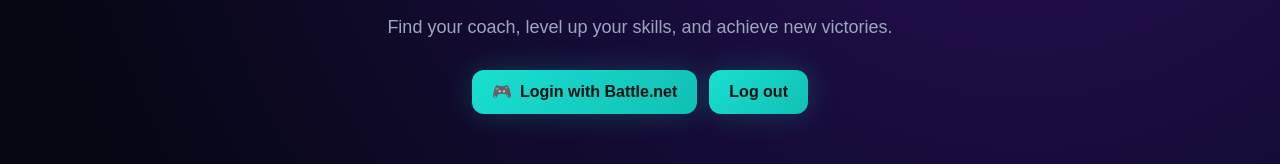
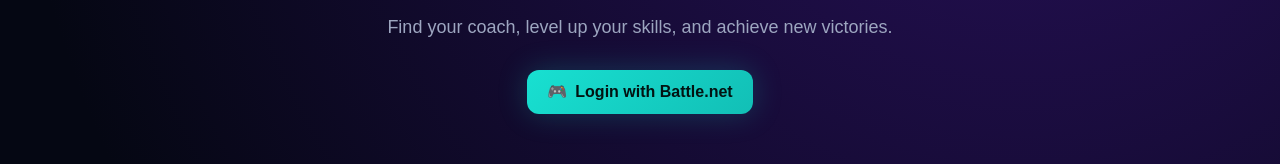
Before and after one commit to vesttrading/gamepro-market, a Next.js app: page / in a window 1280 px wide. Shown: the part 274-438 px from the top of the page. Built offline with nearby package versions, Linux system fonts and the light colour scheme; no server answers.

Commit message:
Refactor button layout for login and logout actions

```diff
--- a/app/page.tsx
+++ b/app/page.tsx
@@ -765,7 +765,7 @@ if (!battlenetId) {
       <section style={{maxWidth:1000,width:"92%",margin:"auto",textAlign:"center",padding:"62px 0 50px"}}>
        <h1 style={{fontSize:"clamp(30px,5vw,55px)",lineHeight:.98,margin:"22px 0 18px"}}>{t.h1}<br/><span style={{background:"linear-gradient(90deg,#fff,#e832ff,#16ddff)",WebkitBackgroundClip:"text",color:"transparent"}}>{t.h2}</span></h1>
         <p style={{maxWidth:690,margin:"auto",color:"#9da6c0",fontSize:18,lineHeight:1.65}}>{t.intro}</p>
-        <div style={{marginTop:28,display:"flex",justifyContent:"center",gap:12,flexWrap:"wrap"}}><button style={btn} onClick={()=>signIn("battlenet",{callbackUrl:"/"}, { prompt: "login",locale: ({ RU:"ru_RU", EN:"en_GB", TR:"tr_TR", DE:"de_DE", ES:"es_ES", FR:"fr_FR", PL:"pl_PL" } as Record<string,string>)[lang] || "en_GB" })}><span>🎮</span> {t.login}</button><button style={btn} onClick={() => signOut({ callbackUrl: "/" })}>{t.logout}</button></div>
+        <div style={{marginTop:28,display:"flex",justifyContent:"center",gap:12,flexWrap:"wrap"}}><button style={btn} onClick={()=>signIn("battlenet",{callbackUrl:"/"}, { prompt: "login",locale: ({ RU:"ru_RU", EN:"en_GB", TR:"tr_TR", DE:"de_DE", ES:"es_ES", FR:"fr_FR", PL:"pl_PL" } as Record<string,string>)[lang] || "en_GB" })}><span>🎮</span> {t.login}</button></div>
       </section>
 
       <TopCoaches />
```
